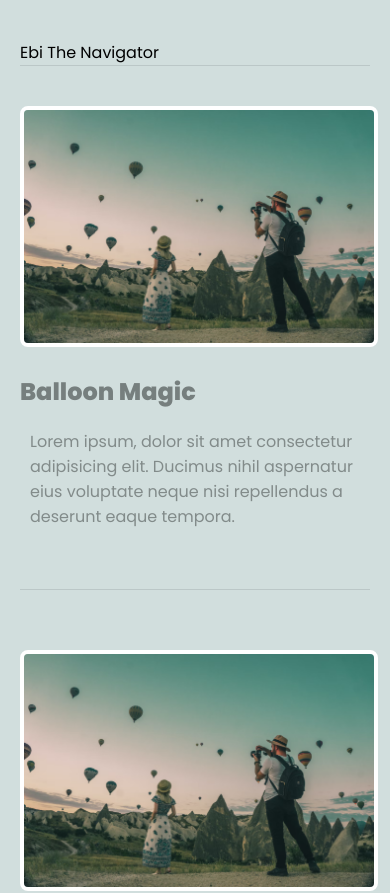
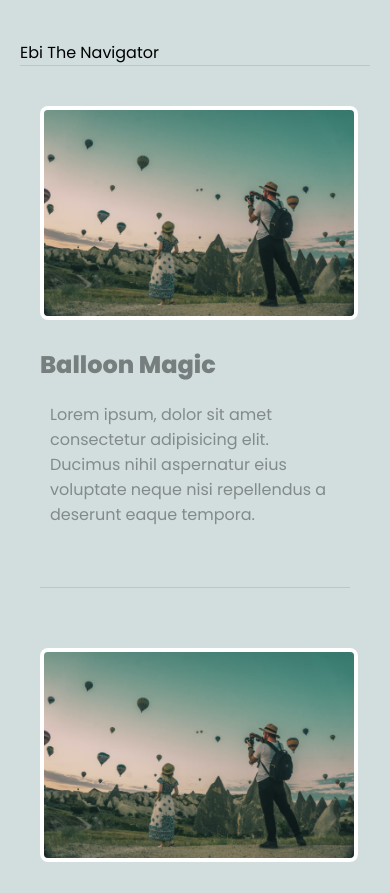
Before and after one commit to ebisLab/grid-study, a React (Create React App) app: page / in a window 390 px wide. Shown: the top 893 px of the page. Built offline with nearby package versions, Linux system fonts and the light colour scheme.

Commit message:
Layout2: padding on cards

```diff
--- a/src/Layout2.js/style.css
+++ b/src/Layout2.js/style.css
@@ -63,6 +63,7 @@ article p, article h3 {
   @media screen and (max-width: 700px) {
     article, article.featured {
       display: block;
+      margin: 0 20px;
     }
 
   }
```
